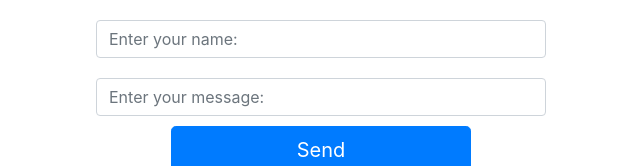
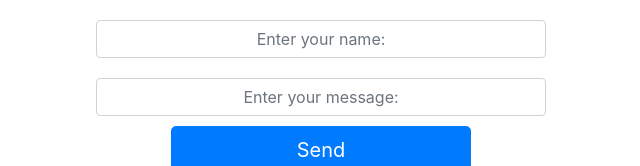
Before and after one commit to Andrii1996/testt, a React (Create React App) app: page / in a window 1280 px wide. Shown: the top 166 px of the page, without its empty margins (319-959 px from the left). Built offline with nearby package versions, Linux system fonts and the light colour scheme; no server answers.

Commit message:
upload styles input

```diff
--- a/package.json
+++ b/package.json
@@ -1,8 +1,8 @@
 {
-  "proxy": "http://localhost:3001",
-  "name": "test",
+  "name": "guest-books",
   "version": "0.1.0",
   "private": true,
+  "proxy": "http://localhost:3001",
   "dependencies": {
     "@testing-library/jest-dom": "^5.11.6",
     "@testing-library/react": "^11.2.2",
--- a/src/App.js
+++ b/src/App.js
@@ -59,7 +59,10 @@ const [comments, setComments] = useState([]);
     >
       <Form style={{width: '450px'}} onSubmit={handleSubmitComment}>
         <Form.Control
-          style={{margin: '20px 0'}}
+          style={{
+            margin: '20px 0',
+            textAlign: 'center'
+          }}
           id="name"
           type="text"
           value={name}
@@ -68,6 +71,9 @@ const [comments, setComments] = useState([]);
           required
         />
         <Form.Control
+          style={{
+            textAlign: 'center'
+          }}
           id="comment"
           type="text"
           value={comment}
```
Also changed, not shown: 1 other file (tests, documents, lock files or other folders).
